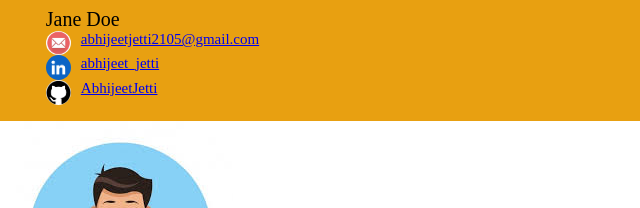
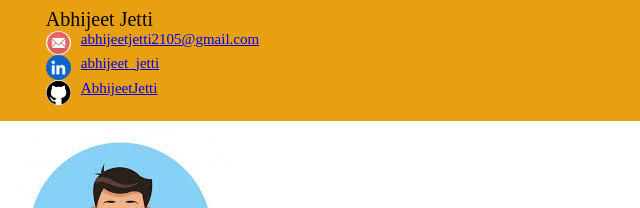
Before and after one commit to AbhijeetJetti/my-portfolio, a plain HTML site: page index.html in a window 1280 px wide. Shown: the top 208 px of the page, 0-640 px from the left. Drawn offline with Linux system fonts and the light colour scheme.

Commit message:
Update index.html

```diff
--- a/index.html
+++ b/index.html
@@ -13,7 +13,7 @@
     <nav>
         <div id="home">
             <div class="profile_name">
-                Jane Doe
+                Abhijeet Jetti
                 <div class="contact_info">
                     <img src="images/mail_image.jpg" alt="email">
                     <a href="mailto:abhijeetjetti2105@gmail.com">abhijeetjetti2105@gmail.com</a>
```
